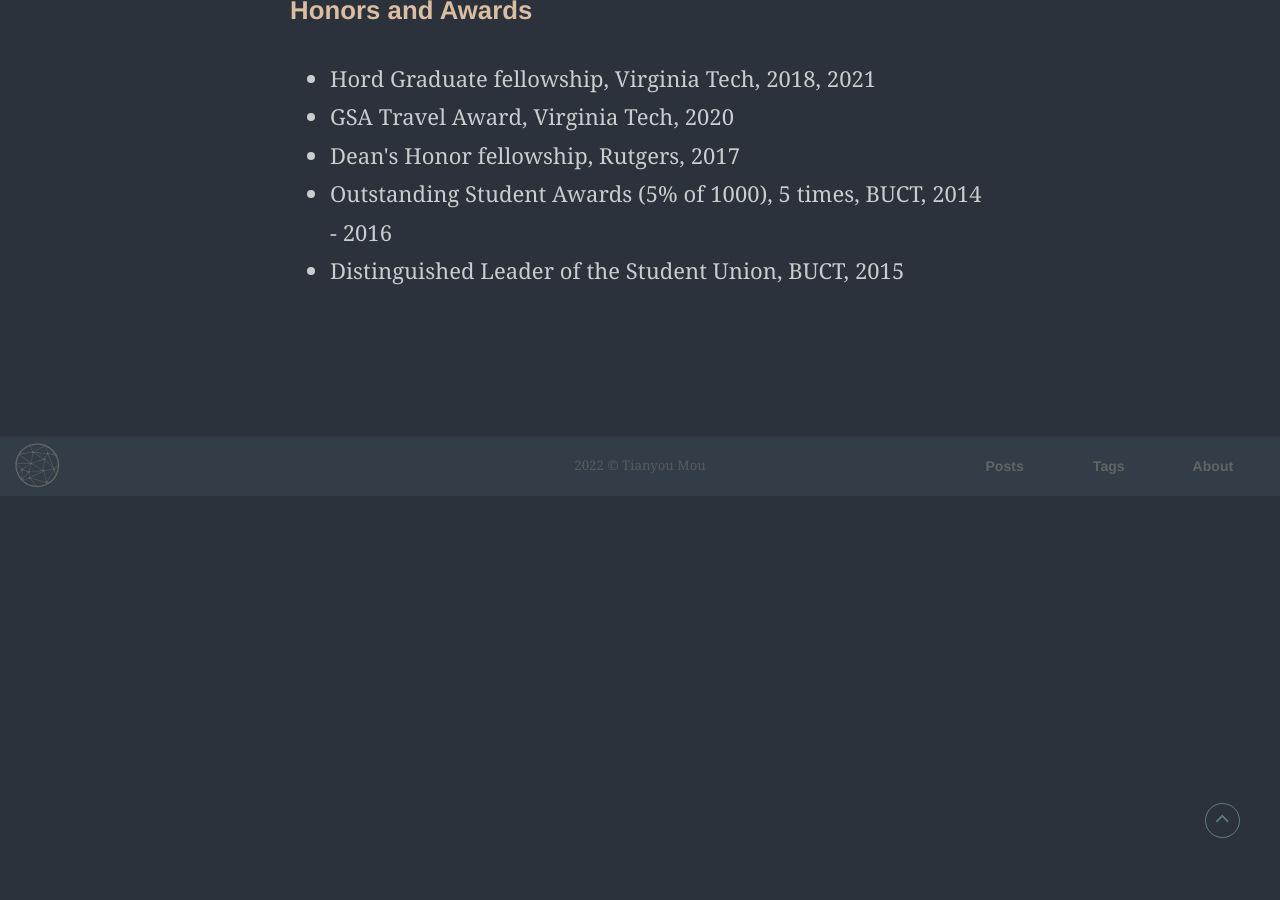
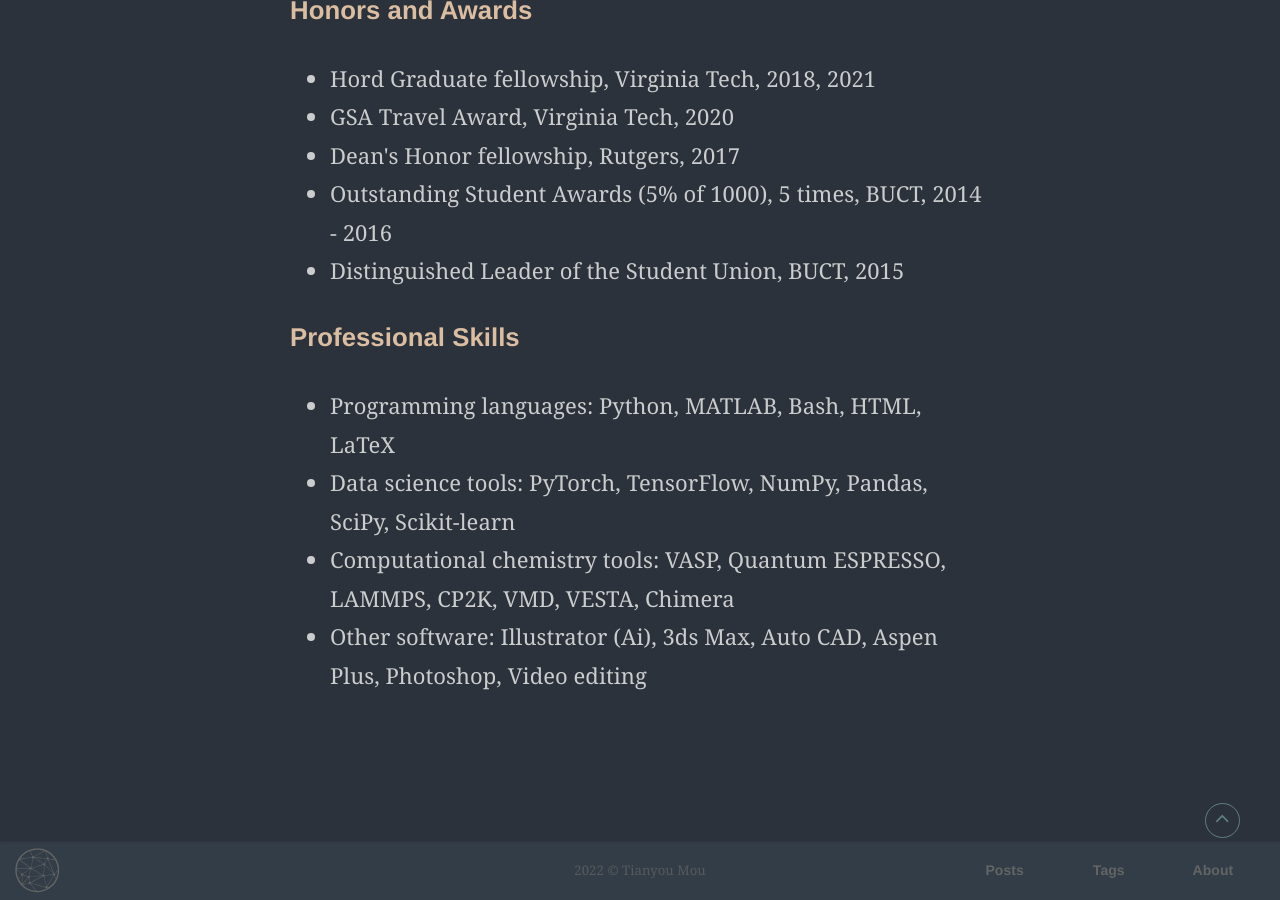
Before and after one commit to mutianyou2013/mutianyou2013.github.io, a Jekyll site: the page built from _pages/about.html, in a window 1280 px wide and 900 px high, scrolled down 5918 px. Built offline with Jekyll 4.4.1, drawn with Linux system fonts in a browser that asks for light colours; some web fonts are replaced; before the commit the page ends 6414 px from its top, so only the background shows below that.

Commit message:
Update about.html

```diff
--- a/_pages/about.html
+++ b/_pages/about.html
@@ -111,6 +111,13 @@
 	<li>Outstanding Student Awards (5% of 1000), 5 times, BUCT, 2014 - 2016</li>
 	<li>Distinguished Leader of the Student Union, BUCT, 2015</li>
       </ul>
+      <h3>Professional Skills</h3>
+      <ul>
+	<li>Programming languages: Python, MATLAB, Bash, HTML, LaTeX</li>
+	<li>Data science tools: PyTorch, TensorFlow, NumPy, Pandas, SciPy, Scikit-learn</li>
+	<li>Computational chemistry tools: VASP, Quantum ESPRESSO, LAMMPS, CP2K, VMD, VESTA, Chimera</li>
+	<li>Other software: Illustrator (Ai), 3ds Max, Auto CAD, Aspen Plus, Photoshop, Video editing </li>
+      </ul>
     </section> <!-- End About Body-->
   </div> <!-- End About Container -->
 </div> <!-- End Small Wrapper -->
```
